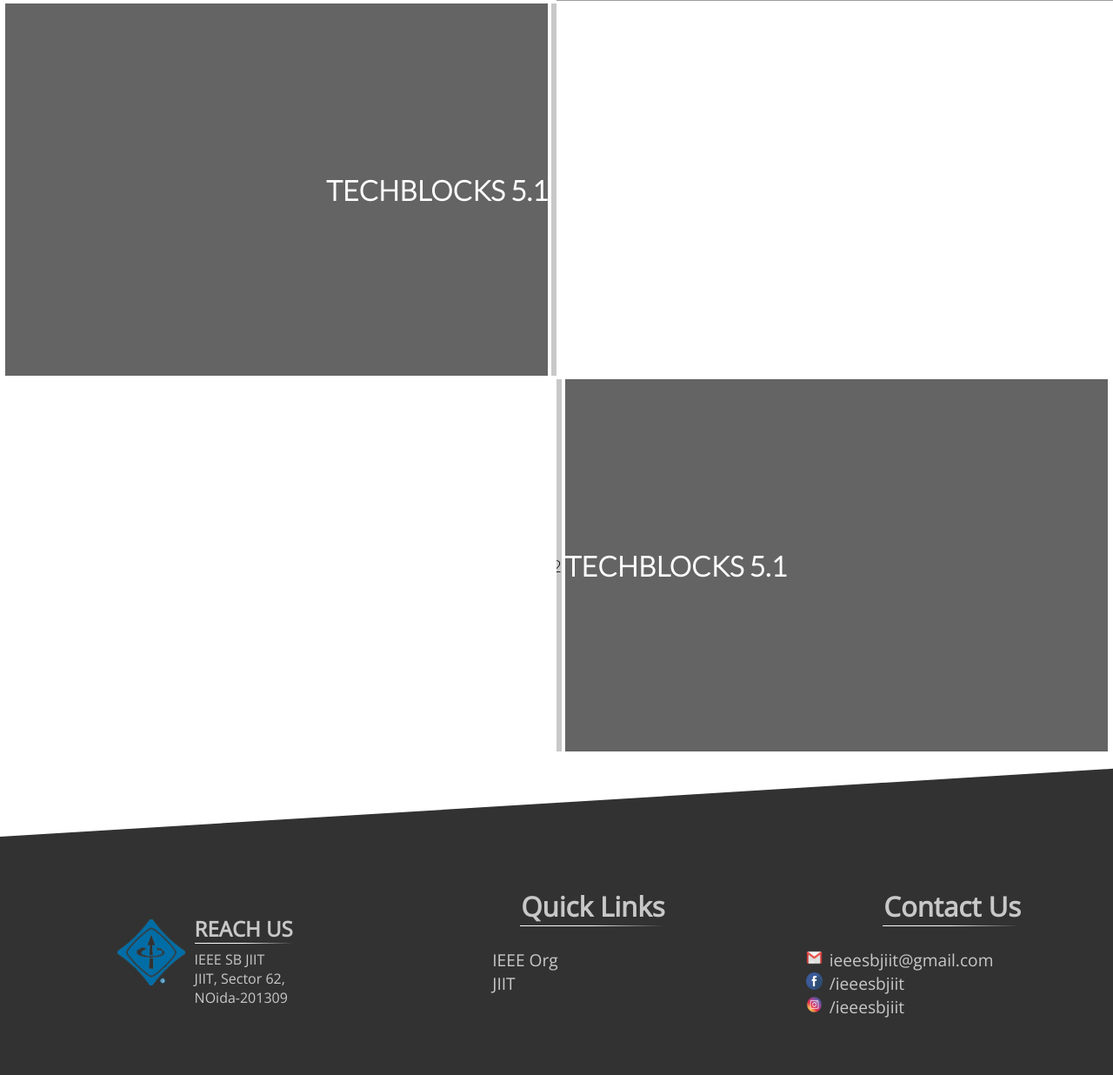
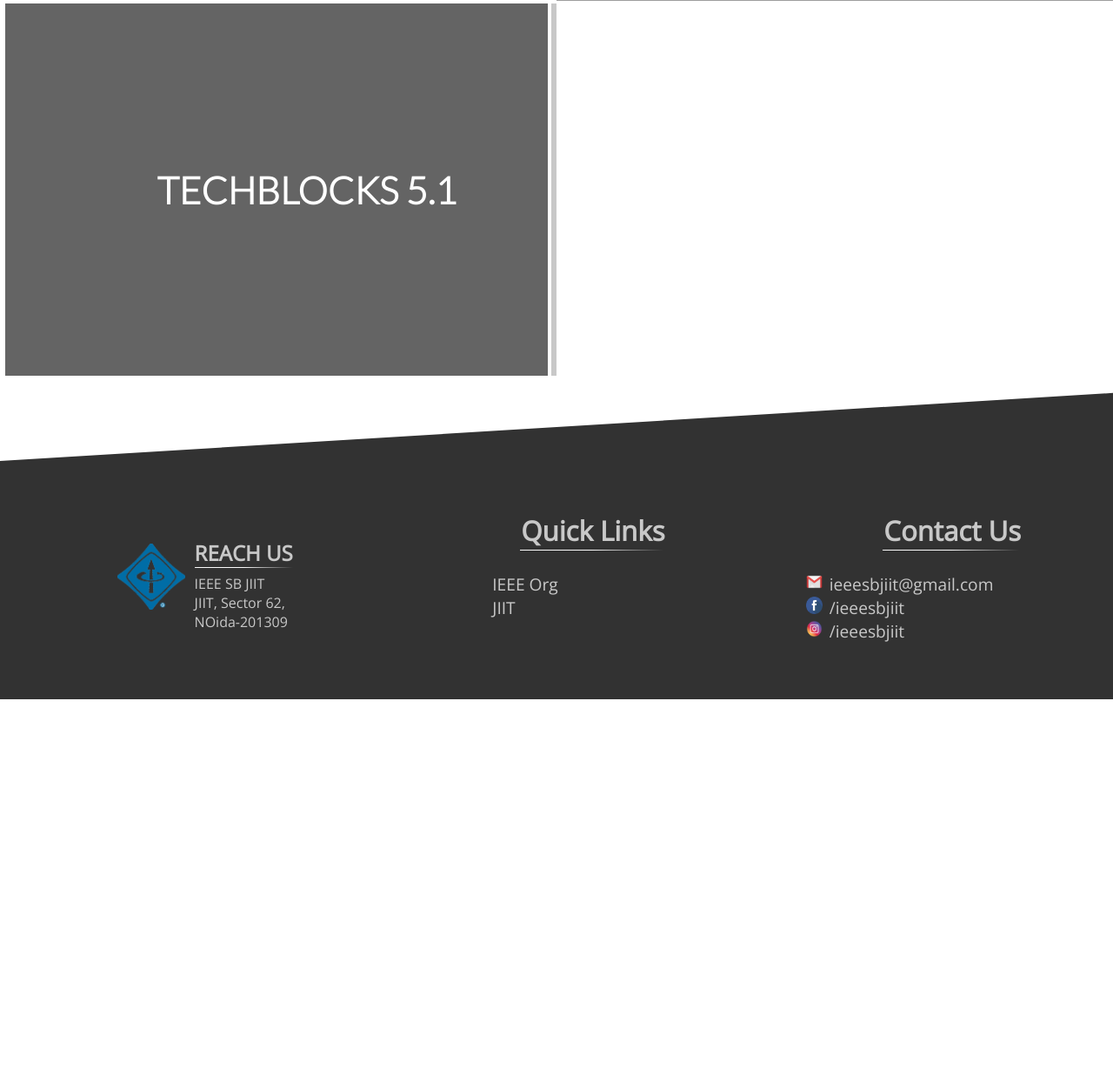
Before and after one commit to Himanshu-saini/ieeewebsite, a Django app: template ieeewebsite/apps/events/templates/events.html in a window 1280 px wide. Shown: the part 543-1779 px from the top of the page at 87% size. After the commit the page ends 1347 px from the top, so only its background shows below. Run offline with Django 3.2, Linux system fonts and the light colour scheme; the template is opened without the code that fills it: most values are stand-ins (such as "Sample title", 1, 10 or a date in 2020); style sheets or scripts are compiled from the project's sources; some libraries are stand-ins or nearby versions; grey boxes are pictures that could not be loaded.

Commit message:
event page editted

```diff
--- a/ieeewebsite/apps/events/static/events/stylesheets/events-style-sass.scss
+++ b/ieeewebsite/apps/events/static/events/stylesheets/events-style-sass.scss
@@ -58,6 +58,14 @@ body{
                     .event-grid{
                         grid-template-areas: "main-col details"
                         "subevents subevents";
+
+                        .main-col{
+                            // justify-content: end;
+                            // grid-template-areas: ". heading";
+                        }
+                        .event-details{
+                            justify-content: start;
+                        }
                     }
                 }
             }
@@ -70,7 +78,15 @@ body{
                         grid-template-areas: "details main-col"
                         "subevents subevents";
                         .main-col{
-                            justify-content: start;
+                            // justify-content: start;
+                            // grid-template-areas: "heading .";
+                        }
+                        .event-details{
+                            justify-content: end;
+                            .details{
+                                text-align: right;
+
+                            }
                         }
                     }
                 }
@@ -99,17 +115,31 @@ body{
                         height:100%;
                         position: relative;
                         // margin:1%;
+                        // padding:2%;
+                        box-sizing: border-box;
                         background: rgb(100,100,100);
                         grid-area: main-col;
                         color:white;
                         display:grid;
-                        align-content: center;
-                        justify-content: end;
+                        cursor: pointer;
+                        transition: .5s;
+                        place-content: center;
+                        // align-content: center;
                         h1{
-                            font-size: 2em;
+                            grid-area:heading;
+                            transition: inherit;
+                            font-size: 2.7em;
+                            margin:5% 10%;
                         }
+                        &:hover{
+                            background: rgb(80,80,80);
+                            h1{
+                                font-size:2.2em;
+                                color:rgb(230,230,230);
+                            }
+                        }
+                    }
 
-                    }
                     .event-details{
                         width:100%;
                         height:100%;
@@ -118,13 +148,14 @@ body{
                         background: rgb(200,200,200);
                         grid-area: details;
                         // color:white;
+                        box-sizing: border-box;
+                        padding:5%;
                         display:grid;
-                        align-content: center;
-                        justify-content: end;
-                        .info{
-                            font-size:1.2em;
+                        align-content: space-around;
+                        font-size:1.2em;
+                        .details{
+                            font-weight: 700;
                         }
-
                     }
                     .subevent-container{
                         width:100%;
--- a/ieeewebsite/apps/events/templates/events.html
+++ b/ieeewebsite/apps/events/templates/events.html
@@ -21,17 +21,24 @@
             <img src="{% static 'home/images/cover photo/cover5.jpg' %}" />
         </div>
     </div>
+    {% for i in events %}
     <div class="columns-wrapper">
         <div class="body-column">
             <div class="event-grid">
                 <div class="main-col" onclick="expand_column(this)">
                     <h1>
-                        TECHBLOCKS 5.1
+                        TECHBLOCKS&nbsp5.1
                     </h1>
                 </div>
                 <div class="event-details">
-                    <div class="info">
-                        DATE: 12/12/12
+                    <div class="description">
+                        Data structures are the building blocks of programming. "smart data structures and dumb code work way better than the other way round " say many great coding geeks.
+
+                    </div>
+                    <div class="details">
+                        DATE: 12/12/12<br>
+                        TIME: 5-7 PM<br>
+                        VENUE: G1 - G7
                     </div>
                 </div>
                 <div class="subevent-container">
@@ -61,46 +68,7 @@
             </div>
         </div>
     </div>
-    <div class="columns-wrapper">
-        <div class="body-column">
-            <div class="event-grid">
-                <div class="main-col" onclick="expand_column(this)">
-                    <h1>
-                        TECHBLOCKS 5.1
-                    </h1>
-                </div>
-                <div class="event-details">
-                    <div class="info">
-                        DATE: 12/12/12
-                    </div>
-                </div>
-                <div class="subevent-container">
-                    <div class="list-wrapper">
-                        <div class="subevent-col">
-                            <div class="name">
-                                PYTHON
-                            </div>
-                        </div>
-                        <div class="subevent-col">
-                            <div class="name">
-                                PYTHON
-                            </div>
-                        </div>
-                        <div class="subevent-col">
-                            <div class="name">
-                                PYTHON
-                            </div>
-                        </div>
-                        <div class="subevent-col">
-                            <div class="name">
-                                PYTHON
-                            </div>
-                        </div>
-                    </div>
-                </div>
-            </div>
-        </div>
-    </div>
+    {% endfor %}
 </div>
 
 <script src="{% static 'events/javascripts/team-div.js' %}?{% now 'jS S Y H:i' %}"></script>
--- a/ieeewebsite/apps/events/views.py
+++ b/ieeewebsite/apps/events/views.py
@@ -4,4 +4,4 @@ from django.http import HttpResponse, HttpResponseRedirect
 # Create your views here.
 
 def events(req):
-    return render(req,"events.html",{ 'title':'IEEE Events' })
+    return render(req,"events.html",{ 'title':'IEEE Events','events':range(3) })
```
Also changed, not shown: static/events/stylesheets/events-style-sass.css (+23 -9 lines), 1 other file.
